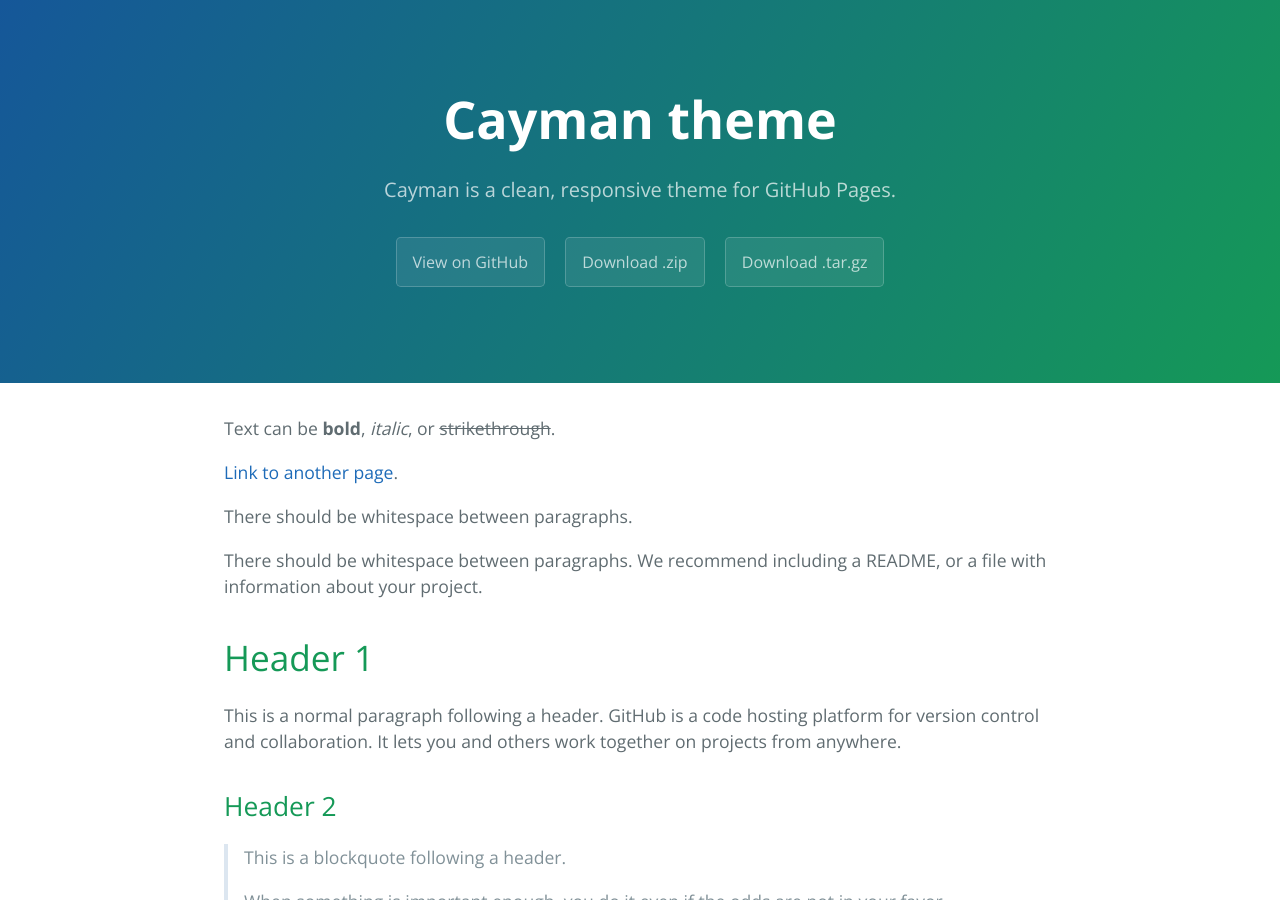
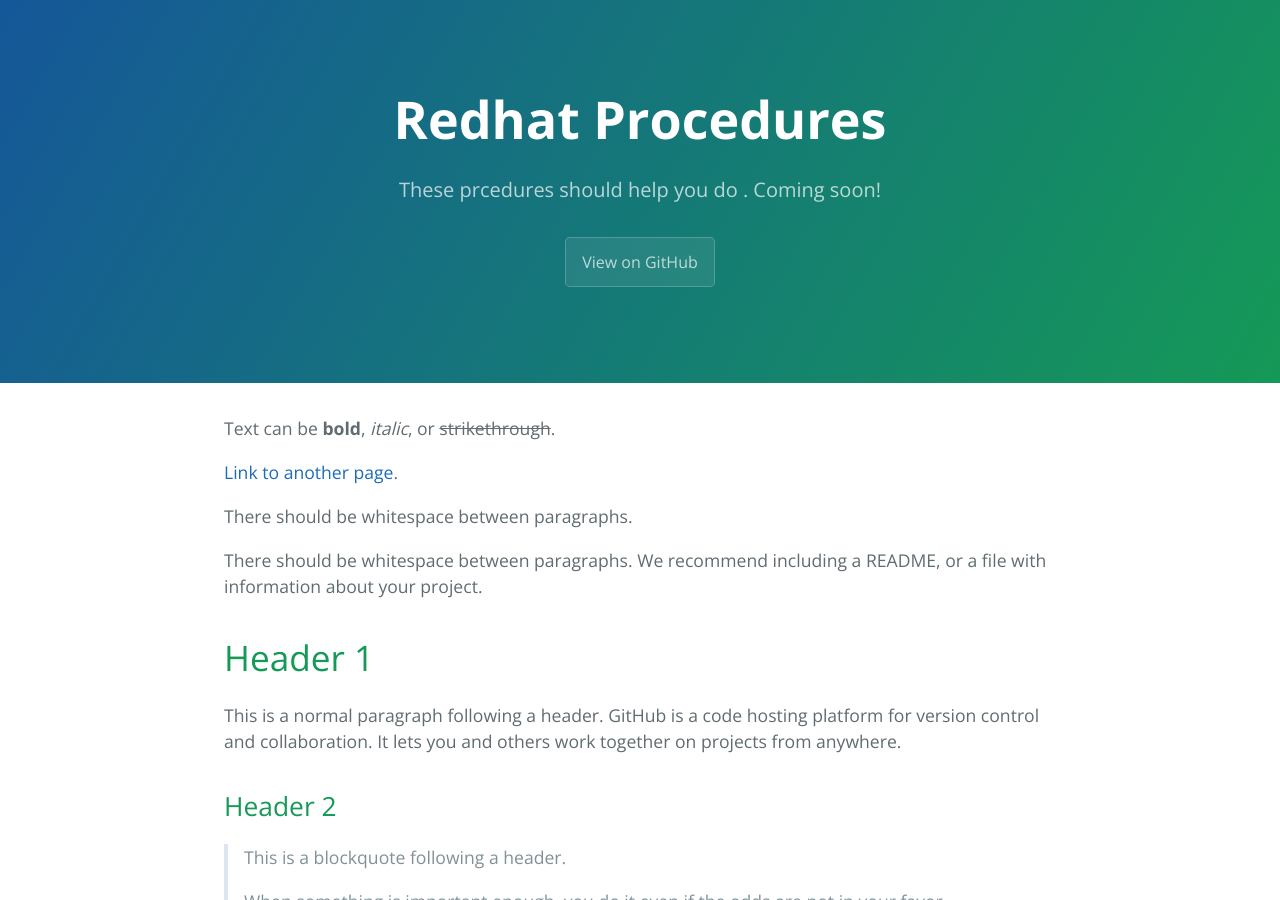
Before and after one commit to nunzy1/github.io, a Jekyll site: the page built from index.md, in a window 1280 px wide and 900 px high. Built offline with Jekyll 4.4.1, drawn with Linux system fonts in a browser that asks for light colours.

Commit message:
Playing with title, and learning...

```diff
--- a/_config.yml
+++ b/_config.yml
@@ -1,5 +1,5 @@
-title: Cayman theme
-description: Cayman is a clean, responsive theme for GitHub Pages.
-show_downloads: true
+title: Redhat Procedures
+description: These prcedures should help you do <something>.  Coming soon!
+show_downloads: false
 google_analytics:
 theme: jekyll-theme-cayman
```
